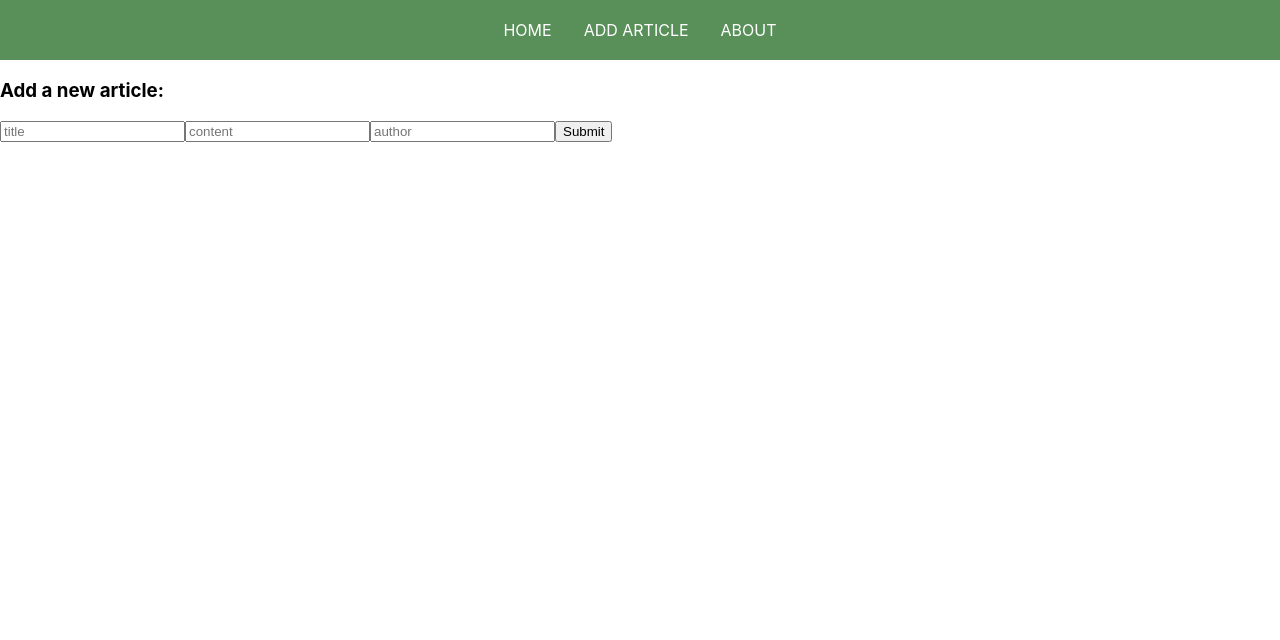
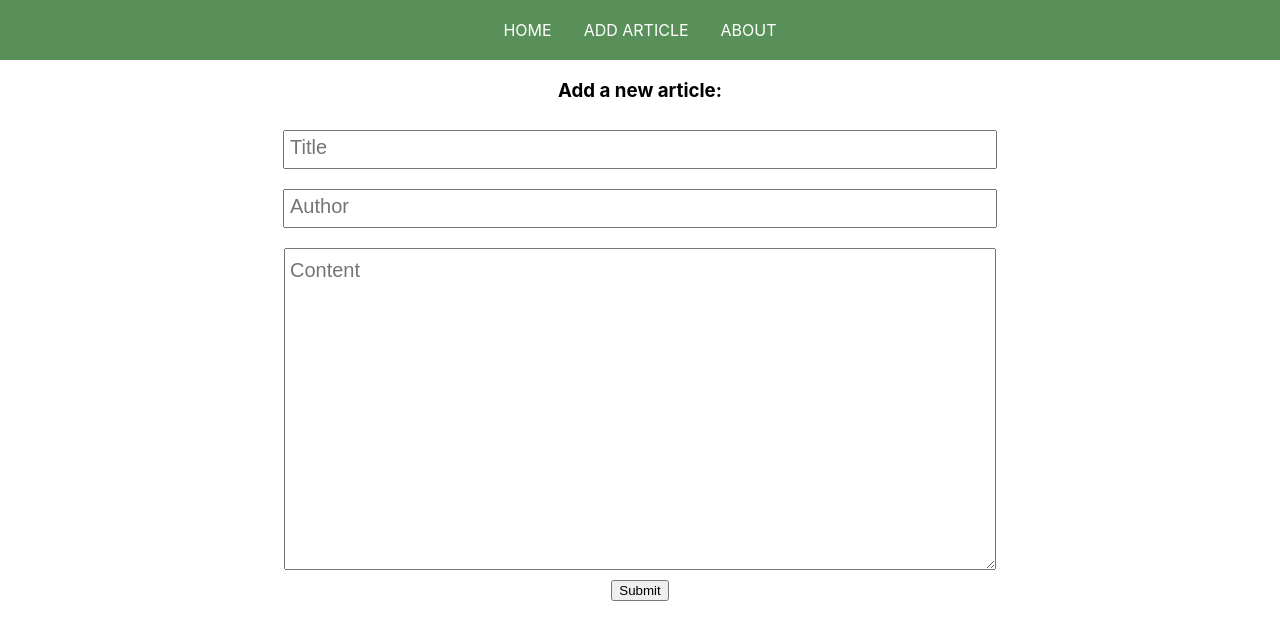
Before and after one commit to SvitlanaRybakova/react-app-group-blogg, a React (Create React App) app: page /add-article-page in a window 1280 px wide. Shown: the top 640 px of the page. Built offline with nearby package versions, Linux system fonts and the light colour scheme.

Commit message:
Added styling for AddArticlePage

```diff
--- a/src/pages/AddArticlePage.js
+++ b/src/pages/AddArticlePage.js
@@ -1,6 +1,8 @@
 import { useContext, useState } from "react";
 import { useHistory } from "react-router-dom";
 import { ArticleContext } from '../contexts/ArticleContext'
+import { inputs } from '../styles/AddArticlePage.module.css'
+
 
 function AddArticlePage() {
     const { addArticle } = useContext(ArticleContext)
@@ -25,10 +27,10 @@ function AddArticlePage() {
     return(
         <form onSubmit={(e) => addArticle (e, article, history)}>
             <h3>Add a new article:</h3>
-            <div>
-                <input type="text" placeholder="title" onChange={(e) => setTitle(e.target.value)}/>
-                <input type="text" placeholder="content" onChange={(e) => setContent(e.target.value)}/>
-                <input type="text" placeholder="author" onChange={(e) => setAuthor(e.target.value)}/>
+            <div className={inputs}>
+                <input type="text" placeholder="Title" onChange={(e) => setTitle(e.target.value)}/>
+                <input type="text" placeholder="Author" onChange={(e) => setAuthor(e.target.value)}/>
+                <textarea type="text" placeholder="Content" onChange={(e) => setContent(e.target.value)}/>
                 <button type='submit'>Submit</button>
             </div>
         </form>
--- /dev/null
+++ b/src/styles/AddArticlePage.module.css
@@ -0,0 +1,26 @@
+h3 {
+    text-align: center;
+}
+
+.inputs {
+    display: flex;
+    flex-direction: column;
+    align-items: center;
+}
+
+.inputs input,
+.inputs textarea {
+    width: 700px;
+    padding: 10px 5px;
+    margin: 10px 0;
+    font-family: Arial, Helvetica, sans-serif;
+}
+.inputs input::placeholder,
+.inputs textarea::placeholder {
+    font-size: 20px;
+
+}
+
+.inputs textarea {
+    height: 300px;
+}
```
